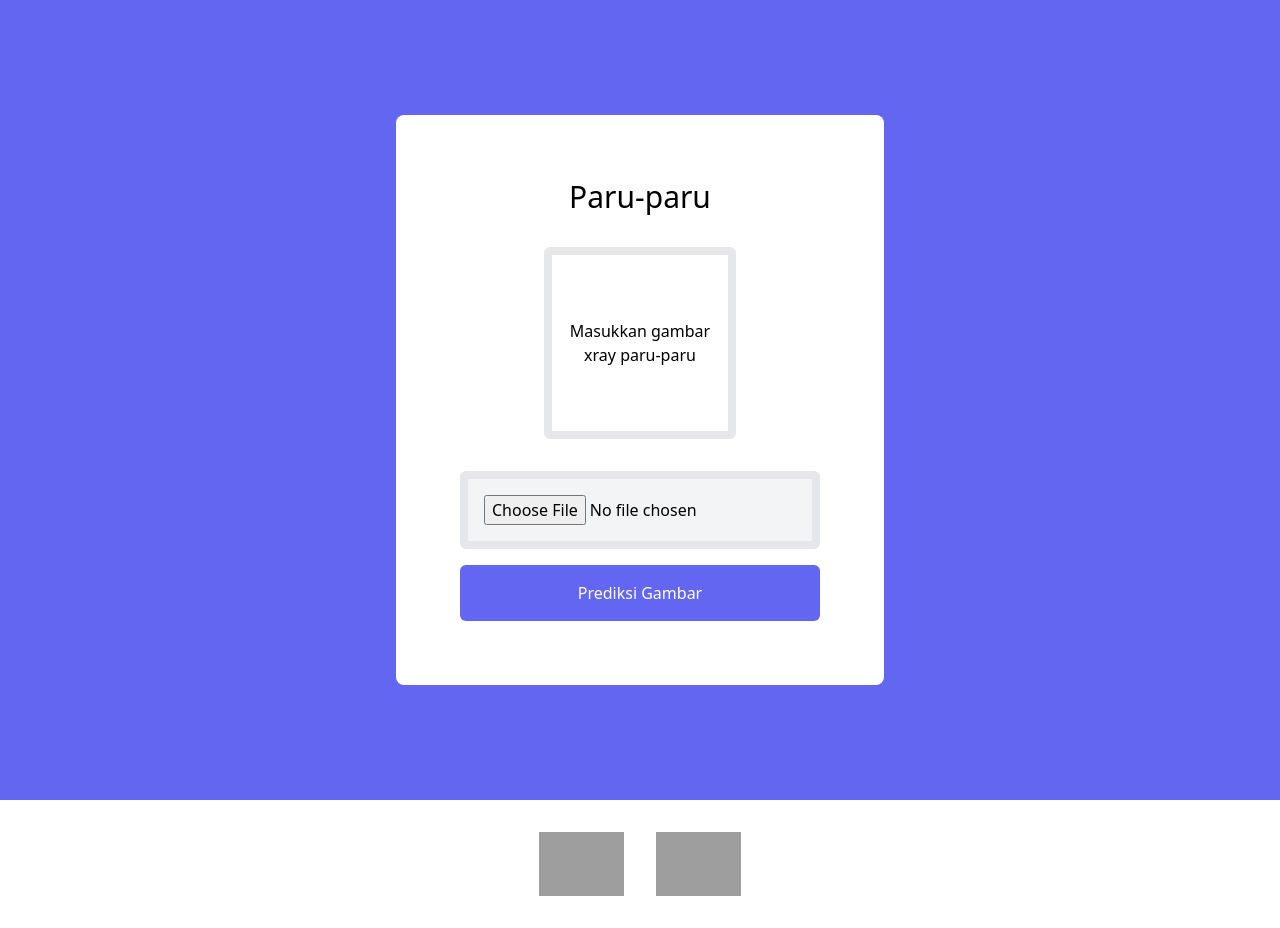
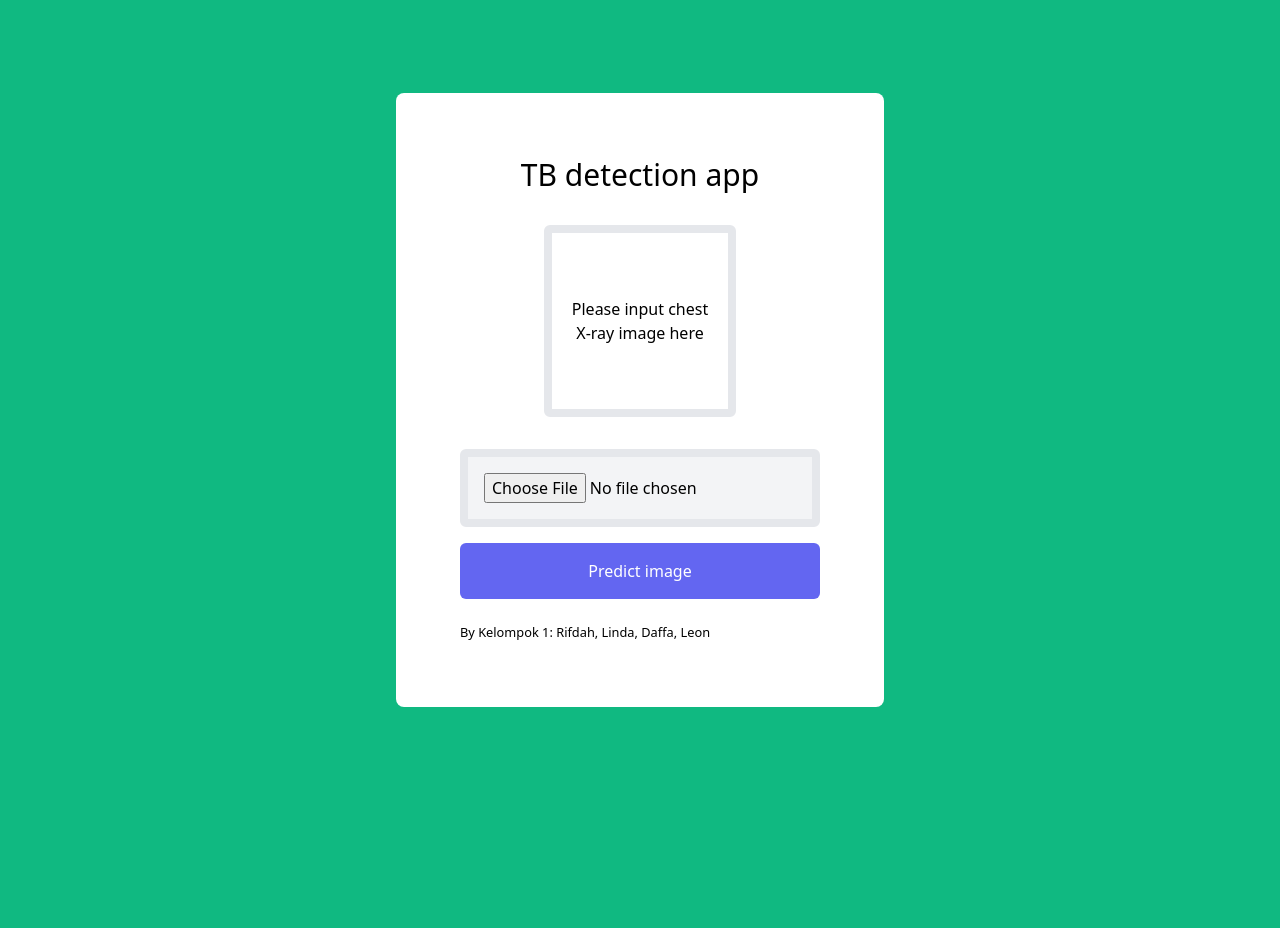
Before and after one commit to itsLeonB/tbc-ann, a Flask app: page / in a window 1280 px wide. After the commit the page ends 707 px from the top, so only its background shows below. Run offline with Flask 2, Linux system fonts and the light colour scheme; grey boxes are pictures that could not be loaded.

Commit message:
Update index

```diff
--- a/app.py
+++ b/app.py
@@ -12,7 +12,7 @@ json_file.close()
 model = model_from_json(loaded_model_json)
 model.load_weights("model.h5")
 
-class_dict = {'Tubercolosis': 0, 'Normal': 1}
+class_dict = {'Tuberculosis': 0, 'Normal': 1}
 
 IMM_SIZE = 224
 
@@ -33,7 +33,7 @@ def predict_label(img_path):
     pred = pred.reshape(1, -1)[0]
     diag = {i for i in class_dict if class_dict[i] == pred}
 
-    return diag
+    return diag.pop()
 
 @app.route('/', methods=['GET', 'POST'])
 def index():
--- a/templates/index.html
+++ b/templates/index.html
@@ -18,7 +18,7 @@
                 items-center
                 w-screen
                 h-screen
-                bg-indigo-500
+                bg-green-500
             "
         >
             <main
@@ -31,7 +31,7 @@
                     rounded-lg
                 "
             >
-                <h1 class="text-3xl text-bold">Paru-paru</h1>
+                <h1 class="text-3xl text-bold">TB detection app</h1>
 
                 {% if uploaded_image %}
                 <img
@@ -52,7 +52,7 @@
                     "
                 >
                     <p class="text-center">
-                        Masukkan gambar xray paru-paru
+                        Please input chest <br>X-ray image here
                     </p>
                 </div>
                 {% endif %} {% if prediction %}
@@ -79,22 +79,11 @@
                         type="submit"
                         class="p-4 bg-indigo-500 text-white rounded-md"
                     >
-                        Prediksi Gambar
-                    </button>
+                        Predict image
+                    </button><br>
+                    <small>By Kelompok 1: Rifdah, Linda, Daffa, Leon</small>
                 </form>
             </main>
         </section>
-        <footer class="flex gap-x-8 justify-center items-center h-32 bg-white">
-            <img
-                class="h-16"
-                src="https://digitalent.kominfo.go.id/assets/@images/logo.png"
-                alt="logo-dts"
-            />
-            <img
-                class="h-16"
-                src="https://upload.wikimedia.org/wikipedia/commons/thumb/a/a2/Logo_of_Ministry_of_Communication_and_Information_Technology_of_the_Republic_of_Indonesia.svg/1200px-Logo_of_Ministry_of_Communication_and_Information_Technology_of_the_Republic_of_Indonesia.svg.png"
-                alt=""
-            />
-        </footer>
     </body>
 </html>
```
